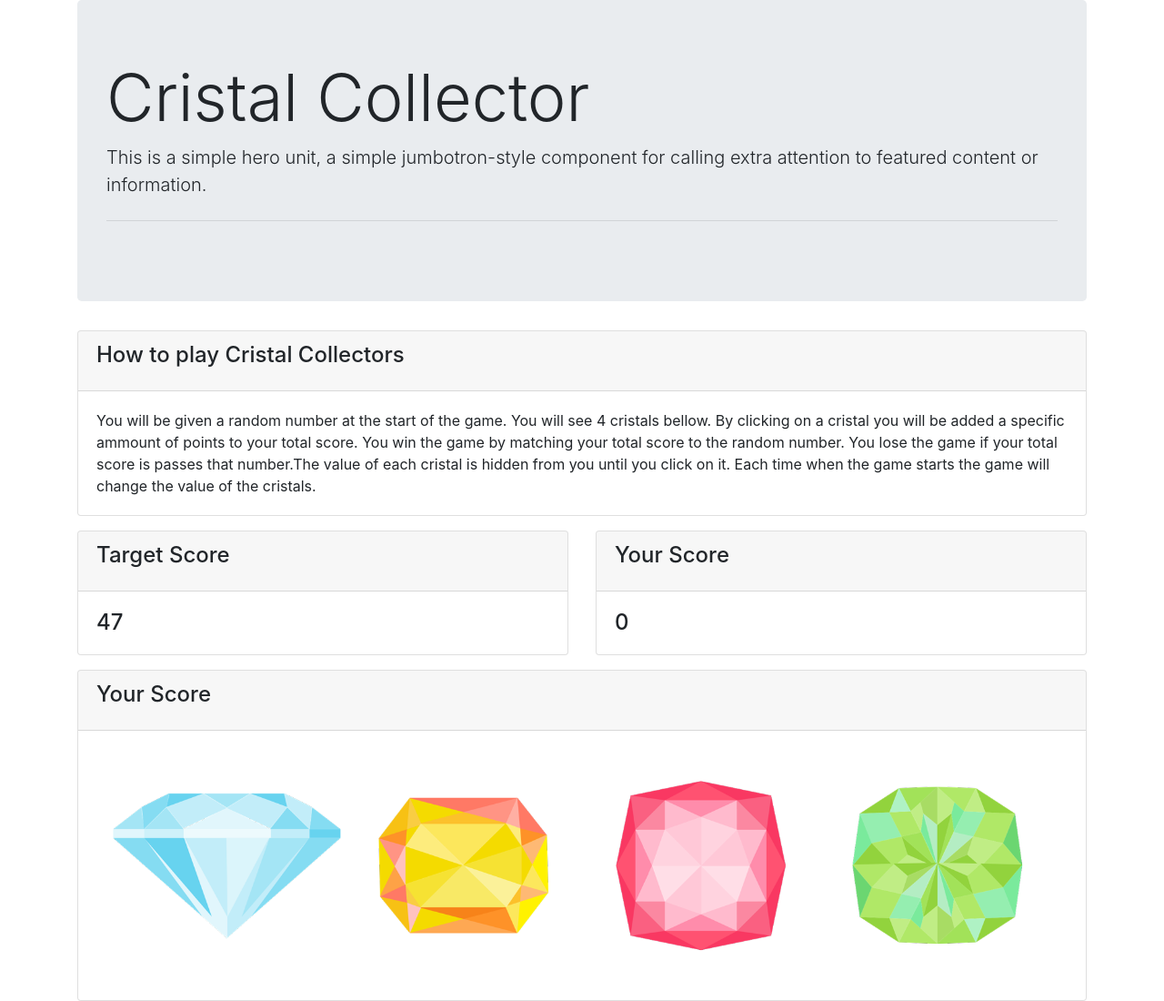
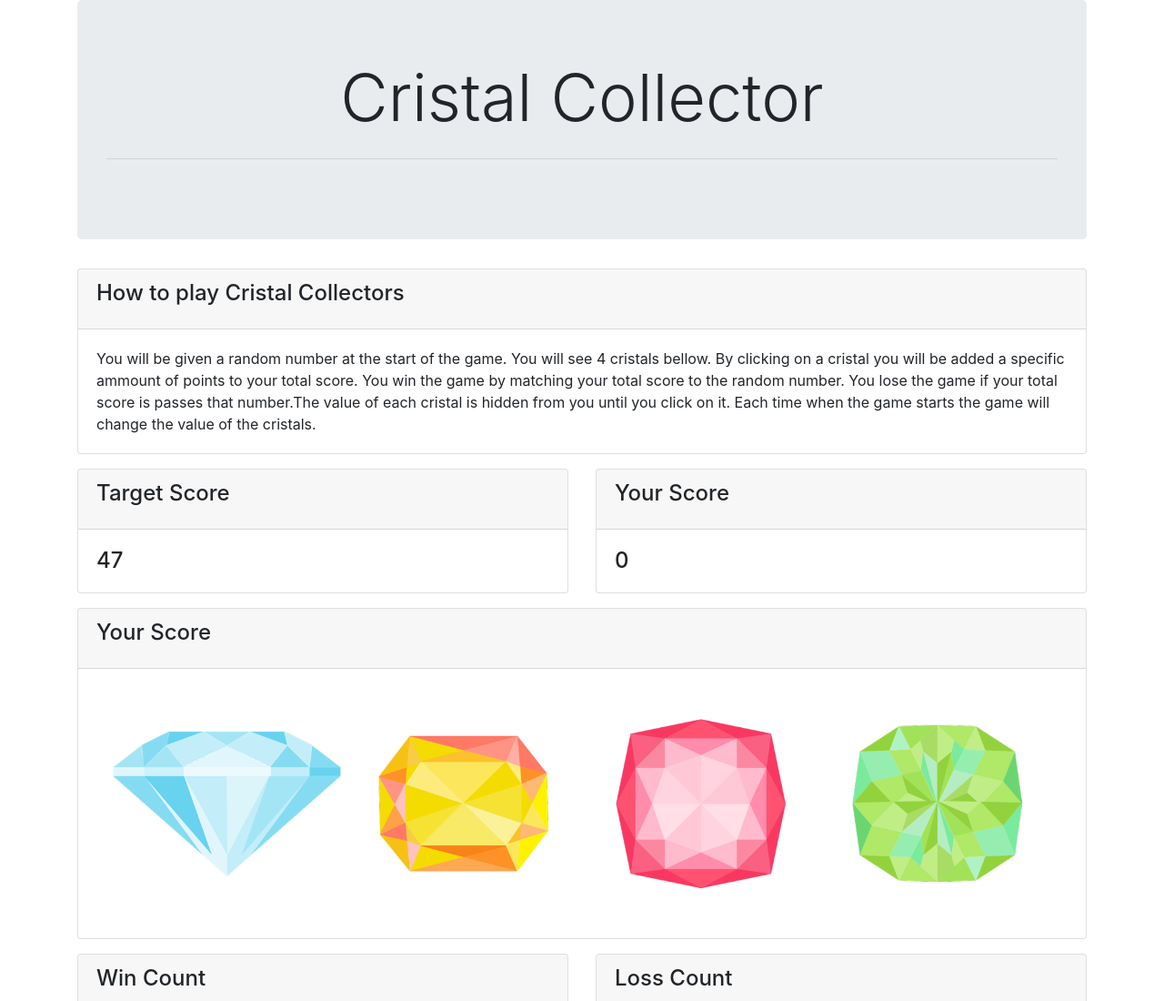
Before and after one commit to ema8720/week-4-game, a plain HTML site: page index.html in a window 1280 px wide. Shown: the top 1100 px of the page at 91% size. Drawn offline with nearby package versions, Linux system fonts and the light colour scheme.

Commit message:
Minor details

```diff
--- a/index.html
+++ b/index.html
@@ -15,8 +15,7 @@
     <div class="container">
         <!-- Jumbotron -->
         <div class="jumbotron">
-            <h1 class="display-3">Cristal Collector</h1>
-            <p class="lead">This is a simple hero unit, a simple jumbotron-style component for calling extra attention to featured content or information.</p>
+            <h1 class="display-3 text-center">Cristal Collector</h1>
             <hr class="my-4">
         </div>
         <!-- /Jumbotron ends -->
```
